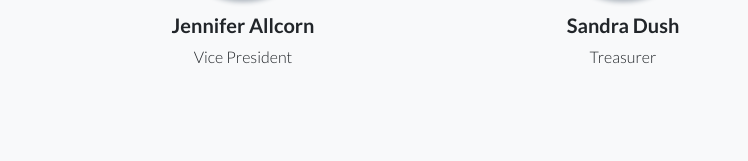
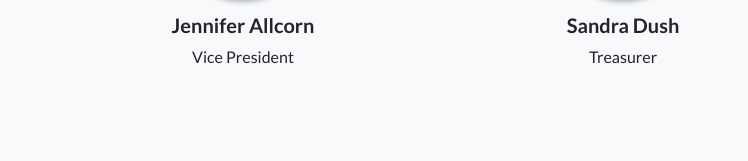
Before and after one commit to klynbrsh/COAC, a website: page index.html in a window 1280 px wide. Shown: the part 4019-4180 px from the top of the page, 397-1145 px from the left. Drawn offline with Linux system fonts and the light colour scheme.

Commit message:
bold titles

```diff
--- a/index.html
+++ b/index.html
@@ -181,14 +181,14 @@
             <div class="testimonial-item mx-auto mb-5 mb-lg-0">
               <img class="img-fluid rounded-circle mb-3" src="img/testimonials-2.jpg" alt=""style="height:240px;">
               <h5>Jennifer Allcorn</h5>
-              <p class="font-weight-light mb-0">Vice President</p>
+              <p class="font-weight-light mb-0"><strong>Vice President</strong></p>
             </div>
           </div>
           <div class="col-lg-4">
             <div class="testimonial-item mx-auto mb-5 mb-lg-0">
               <img class="img-fluid rounded-circle mb-3" src="img/testimonials-SD.jpg" alt="" style="height:240px;">
               <h5>Sandra Dush</h5>
-              <p class="font-weight-light mb-0">Treasurer</p>
+              <p class="font-weight-light mb-0"><strong>Treasurer</strong></p>
             </div>
           </div>
         </div>
```
